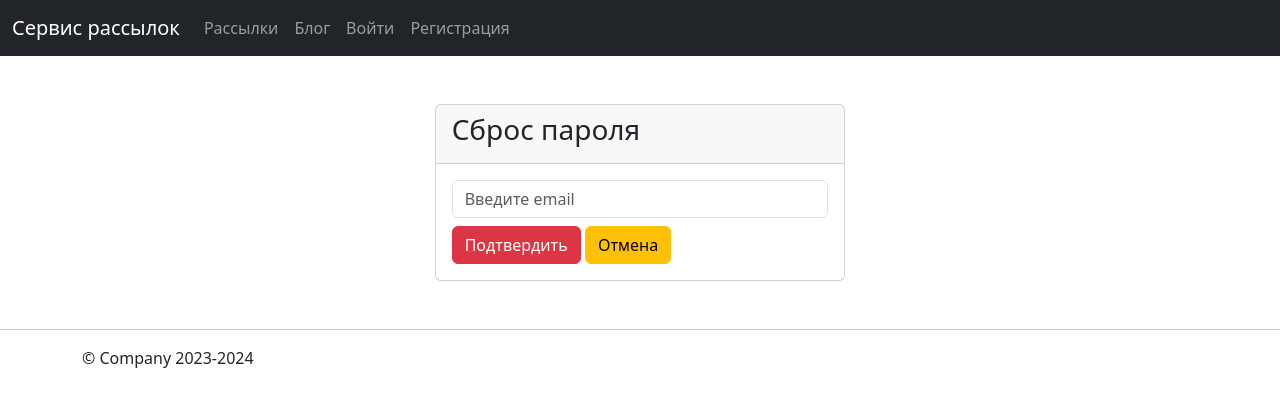
After one commit to IlyaKostov/mailing_service, a Django app: template users/templates/users/reset_password.html in a window 1280 px wide. The commit adds this page. Shown: the top 407 px of the page. Run offline with Django 4.2, Linux system fonts and the light colour scheme; the template is opened without the code that fills it, so the values that code supplies are empty; some libraries are stand-ins or nearby versions.

Commit message:
update forms.py, add field 'start_date' in Mailing model, add user in models(Mailing, Message, Client), update templates and admin.py

```diff
--- a/mailing_service/admin.py
+++ b/mailing_service/admin.py
@@ -6,8 +6,8 @@ from mailing_service.models import Mailing, Client, MailLogs, Message
 # Register your models here.
 @admin.register(Mailing)
 class MailingAdmin(admin.ModelAdmin):
-    list_display = ('id', 'time', 'frequency', 'status')
-    list_filter = ('time', 'frequency', 'status',)
+    list_display = ('id', 'mailing_name', 'start_date', 'time', 'frequency', 'status')
+    list_filter = ('time', 'start_date', 'frequency', 'status',)
 
 
 @admin.register(Client)
--- a/mailing_service/templates/mailing_service/client_form.html
+++ b/mailing_service/templates/mailing_service/client_form.html
@@ -20,6 +20,12 @@
                 </div>
             </div>
         </form>
+        <div class="row text-center my-4">
+            <div class="col-12">
+                <a href="{% url 'mailing_service:client_list' %}" class="btn btn-warning">Вернуться к списку
+                    клиентов</a>
+            </div>
+        </div>
     </div>
 
 
--- a/mailing_service/templates/mailing_service/home.html
+++ b/mailing_service/templates/mailing_service/home.html
@@ -4,9 +4,8 @@
 
     <div class="container">
         <div class="row">
-            <div class="col-3"></div>
-            <div class="col-6">
-                <h1 class="text-center">Добро пожаловать<br>в сервис рассылок</h1>
+            <div class="col-12 text-center">
+                <h1 class="text-center">Добро пожаловать в сервис рассылок<br><b>Sky Service</b></h1>
             </div>
         </div>
         <br>
--- /dev/null
+++ b/users/templates/users/reset_password.html
@@ -0,0 +1,37 @@
+{% extends 'mailing_service/base.html' %}
+
+{% block content %}
+
+    <div class="col-12">
+        <form method="post" enctype="multipart/form-data" class="row mt-5">
+            <div class="col-4"></div>
+            <div class="col-4 ml-5">
+                <div class="card">
+                    <div class="card-header">
+                        <h3 class="card-title">
+                            Сброс пароля
+                        </h3>
+                    </div>
+                    <div class="card-body">
+                        {% csrf_token %}
+                        <input type="text" name="email" class="form-control mb-2" id="email"
+                               placeholder="Введите email"
+                               required>
+                        <button class="btn btn-danger mr-2" type="submit">
+                            Подтвердить
+                        </button>
+                        <a href="{% url 'users:login' %}" class="btn btn-warning">Отмена</a>
+                    </div>
+                    {% if messages %}
+                        <ul class="messages">
+                            {% for message in messages %}
+                                <li{% if message.tags %} class="{{ message.tags }}"{% endif %}>{{ message }}</li>
+                            {% endfor %}
+                        </ul>
+                    {% endif %}
+                </div>
+            </div>
+        </form>
+    </div>
+
+{% endblock %}
--- a/users/urls.py
+++ b/users/urls.py
@@ -2,7 +2,7 @@
 from django.urls import path
 
 from users.apps import UsersConfig
-from users.views import RegisterView, ProfileView, LoginView, LogoutView
+from users.views import RegisterView, ProfileView, LoginView, LogoutView, reset_password, verify_email
 
 app_name = UsersConfig.name
 
@@ -11,6 +11,6 @@ urlpatterns = [
     path('logout/', LogoutView.as_view(), name='logout'),
     path('register/', RegisterView.as_view(), name='register'),
     path('profile/', ProfileView.as_view(), name='profile'),
-    # path('verify/<str:token>/', verify_email, name='verify'),
-    # path('reset_password/', reset_password, name='reset_password'),
+    path('verify/<str:token>/', verify_email, name='verify'),
+    path('reset_password/', reset_password, name='reset_password'),
 ]
```
Also changed, not shown: mailing_service/forms.py (+6 -3 lines), mailing_service/models.py (+17 -3 lines), users/templates/users/login.html (+12 -6 lines), mailing_service/migrations/0008_alter_client_options_alter_mailing_options_and_more.py (added).
